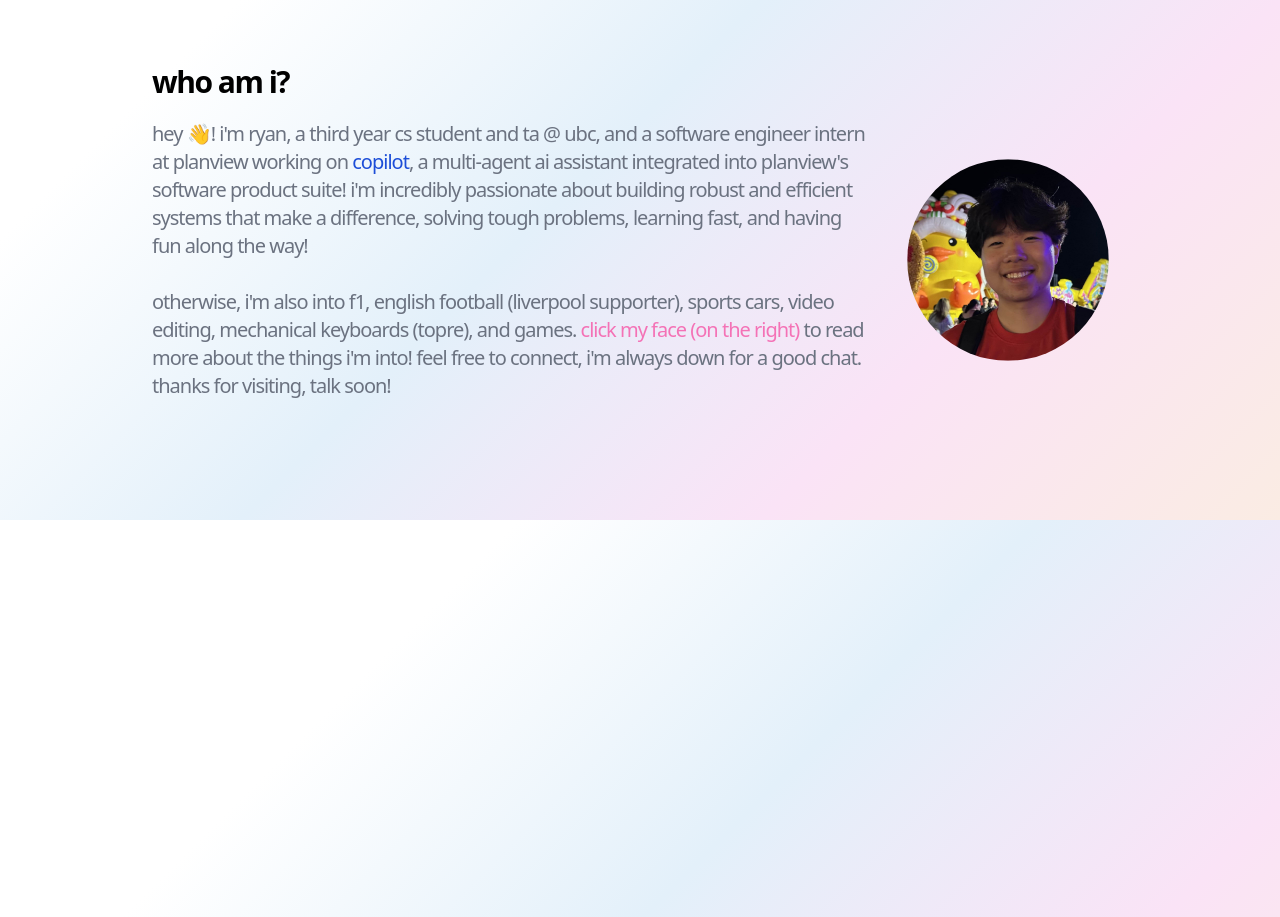
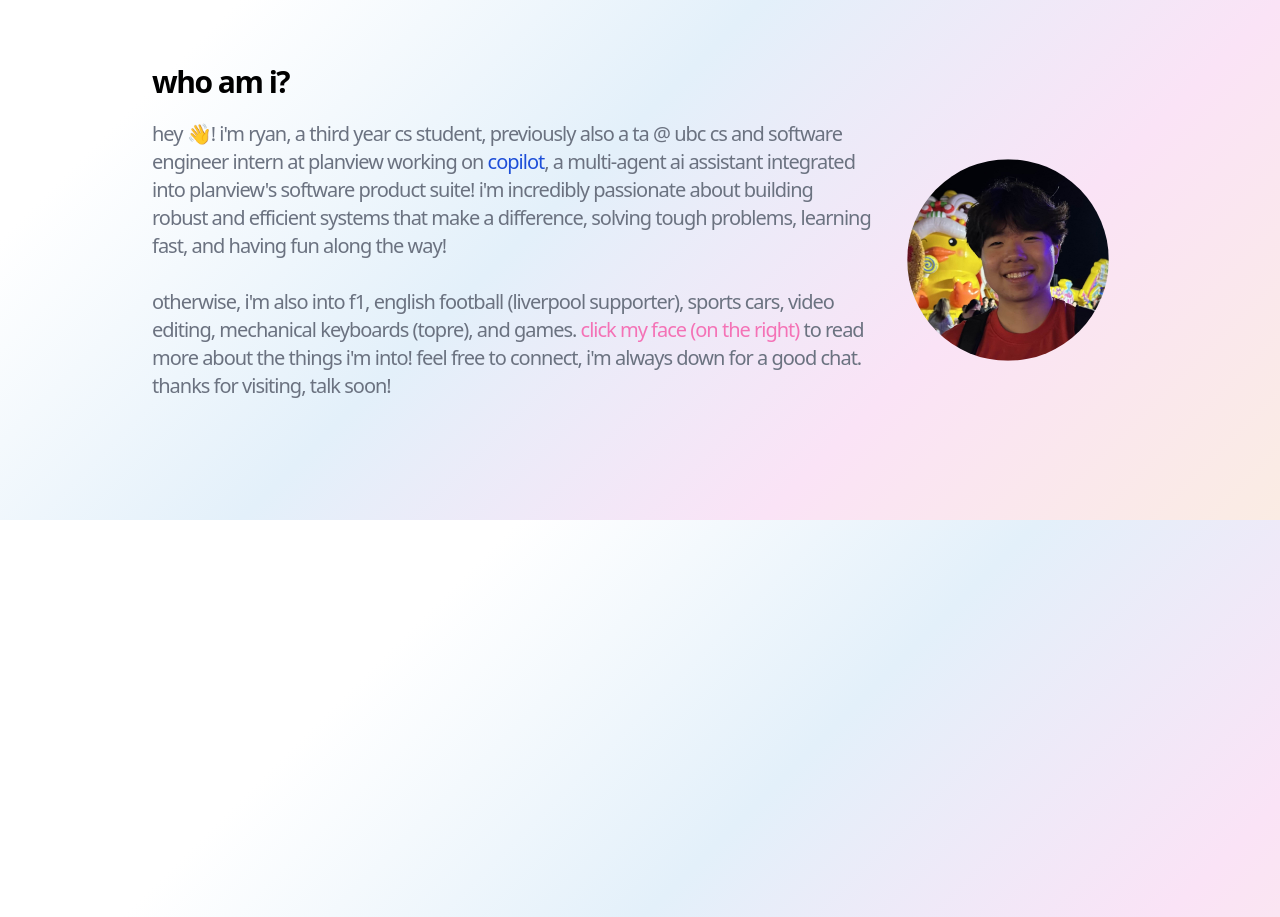
Before and after one commit to rzhang57/rmzhang-website, a Next.js app: page / in a window 1280 px wide. Shown: the part 1080-1997 px from the top of the page. Built offline with nearby package versions, Linux system fonts and the light colour scheme.

Commit message:
update intro and about

```diff
--- a/src/components/landing/About.tsx
+++ b/src/components/landing/About.tsx
@@ -39,11 +39,12 @@ export default function About() {
 
   const aboutHobbies = (
       <div className="flex-1">
-      <div className="flex items-center justify-between mb-3">
+          <div className="flex gap-4 mb-3">
               <h2 className="md:text-2xl sm:text-lg font-bold tracking-tighter">
                   {contentData.aboutMe.hobbies.title}
               </h2>
-        <Button variant="ghost" size="sm" onClick={goBackToProfessional} className="text-pink-500 hover:text-pink-600">
+              <Button variant="ghost" size="sm" onClick={goBackToProfessional}
+                      className="text-pink-500 hover:text-pink-600">
                   ← back
               </Button>
           </div>
--- a/src/data/content.json
+++ b/src/data/content.json
@@ -1,7 +1,7 @@
 {
   "aboutMe": {
     "normal": {
-      "intro": "hey 👋! i'm ryan, a third year cs student and ta @ ubc, and a software engineer intern at planview working on",
+      "intro": "hey 👋! i'm ryan, a third year cs student, previously also a ta @ ubc cs and software engineer intern at planview working on",
       "copilotLink": {
         "href": "https://www.planview.com/ai",
         "label": "copilot"
@@ -12,7 +12,7 @@
       "closing": "to read more about the things i'm into! feel free to connect, i'm always down for a good chat. thanks for visiting, talk soon!"
     },
     "hobbies": {
-      "title": "more about my hobbies outside of programming:",
+      "title": "my hobbies outside of programming:",
       "items": [
         {
           "category": "formula 1",
@@ -25,6 +25,10 @@
         {
           "category": "sports cars",
           "description": "i hope to own and maintain a clean nb or nc miata in the near future. into any cars that are cool."
+        },
+        {
+          "category": "pc building",
+          "description": "i've run mini-itx builds since i first got into pcs. currently running a 5600x and a 3070."
         },
         {
           "category": "video editing",
```
Lines whose indentation alone changed are shown as unchanged.
